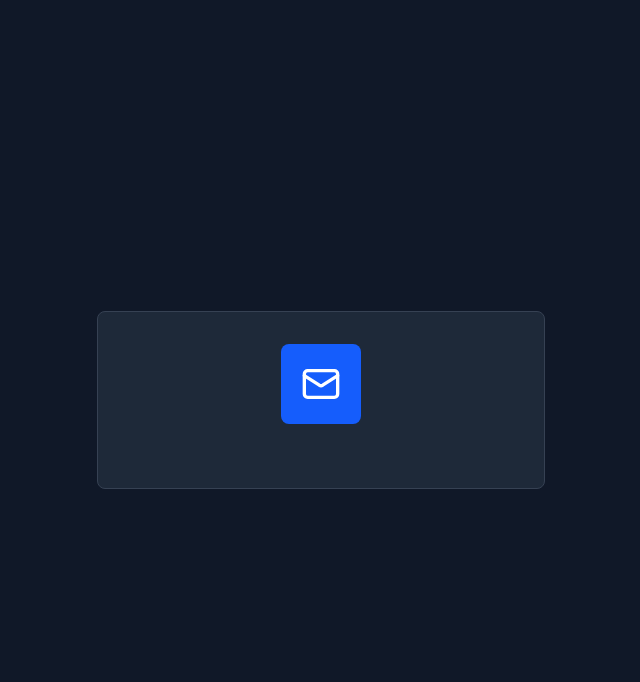
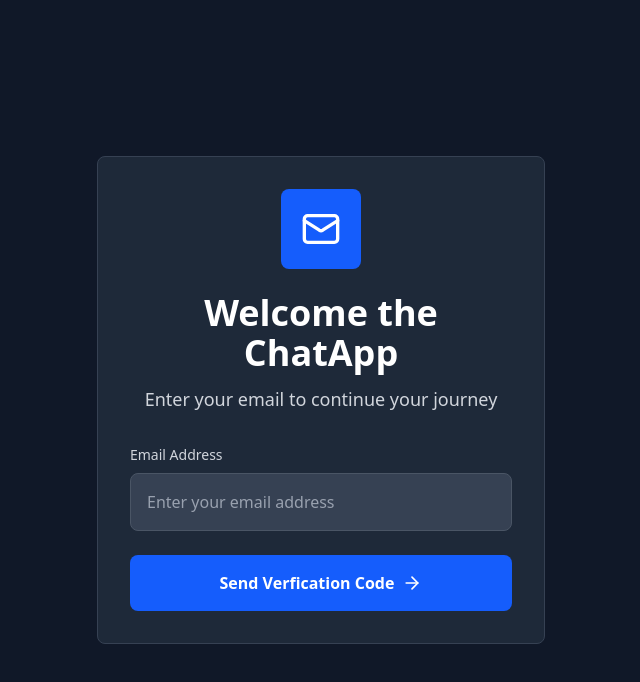
Before and after one commit to nansmatty/Microservice-Chat-Frontend-App, a Next.js app: page /login in a window 1280 px wide. Shown: the top 682 px of the page, without its empty margins (319-959 px from the left). Built offline with nearby package versions, Linux system fonts and the light colour scheme.

Commit message:
Add axios dependency and implement login functionality with email input

```diff
--- a/package.json
+++ b/package.json
@@ -9,6 +9,7 @@
     "lint": "eslint"
   },
   "dependencies": {
+    "axios": "^1.12.2",
     "js-cookie": "^3.0.5",
     "lucide-react": "^0.544.0",
     "next": "15.5.4",
--- a/src/app/login/page.tsx
+++ b/src/app/login/page.tsx
@@ -1,7 +1,31 @@
-import { Mail } from 'lucide-react';
-import React from 'react';
+'use client';
+
+import { ArrowRight, Mail } from 'lucide-react';
+import { useRouter } from 'next/navigation';
+import React, { useState } from 'react';
+import axios from 'axios';
 
 const LoginPage = () => {
+	const [email, setEmail] = useState<string>('');
+	const [loading, setLoading] = useState<boolean>(false);
+
+	const router = useRouter();
+
+	const handleSubmit = async (e: React.FormEvent<HTMLElement>): Promise<void> => {
+		e.preventDefault();
+		setLoading(true);
+
+		try {
+			const { data } = await axios.post(`http://localhost:5000/api/v1/user/login`, { email });
+			alert(data.message);
+			router.push(`/verify?email=${email}`);
+		} catch (error: any) {
+			alert(error.response.data.message);
+		} finally {
+			setLoading(false);
+		}
+	};
+
 	return (
 		<div className='min-h-screen bg-gray-900 flex items-center justify-center p-4'>
 			<div className='max-w-md w-full'>
@@ -10,7 +34,33 @@ const LoginPage = () => {
 						<div className='mx-auto w-20 h-20 bg-blue-600 rounded-lg flex items-center justify-center mb-6'>
 							<Mail size={40} className='text-white' />
 						</div>
+						<h1 className='text-4xl font-bold text-white mb-3'>Welcome the ChatApp</h1>
+						<p className='text-gray-300 text-lg'>Enter your email to continue your journey</p>
 					</div>
+					<form className='space-y-6' onSubmit={handleSubmit}>
+						<div>
+							<label htmlFor='email' className='block text-sm font-medium text-gray-300 mb-2'>
+								Email Address
+							</label>
+							<input
+								type='email'
+								id='email'
+								value={email}
+								onChange={(e) => setEmail(e.target.value)}
+								className='w-full px-4 py-4 bg-gray-700 border border-gray-600 rounded-lg text-white placeholder-gray-400'
+								placeholder='Enter your email address'
+								required
+							/>
+						</div>
+						<button
+							type='submit'
+							className='w-full bg-blue-600 text-white py-4 px-6 rounded-lg font-semibold hover:bg-blue-700 disabled:opacity-50 disabled:cursor-not-allowed'>
+							<div className='flex items-center justify-center gap-2'>
+								<span>Send Verfication Code</span>
+								<ArrowRight className='w-5 h-5' />
+							</div>
+						</button>
+					</form>
 				</div>
 			</div>
 		</div>
```
Also changed, not shown: 1 other file (tests, documents, lock files or other folders).
